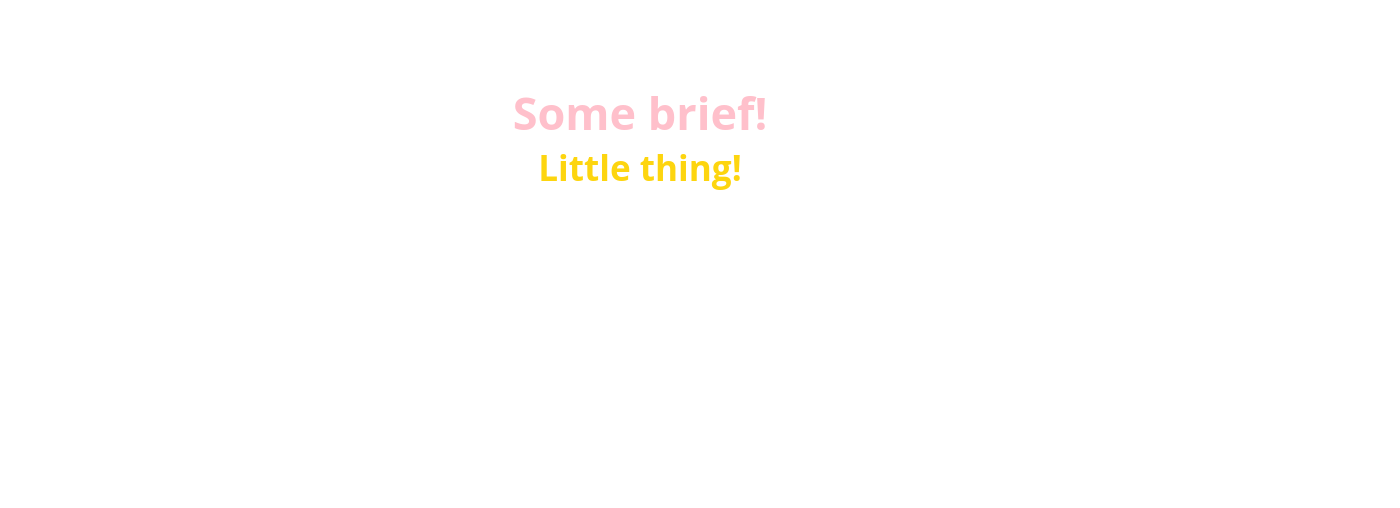
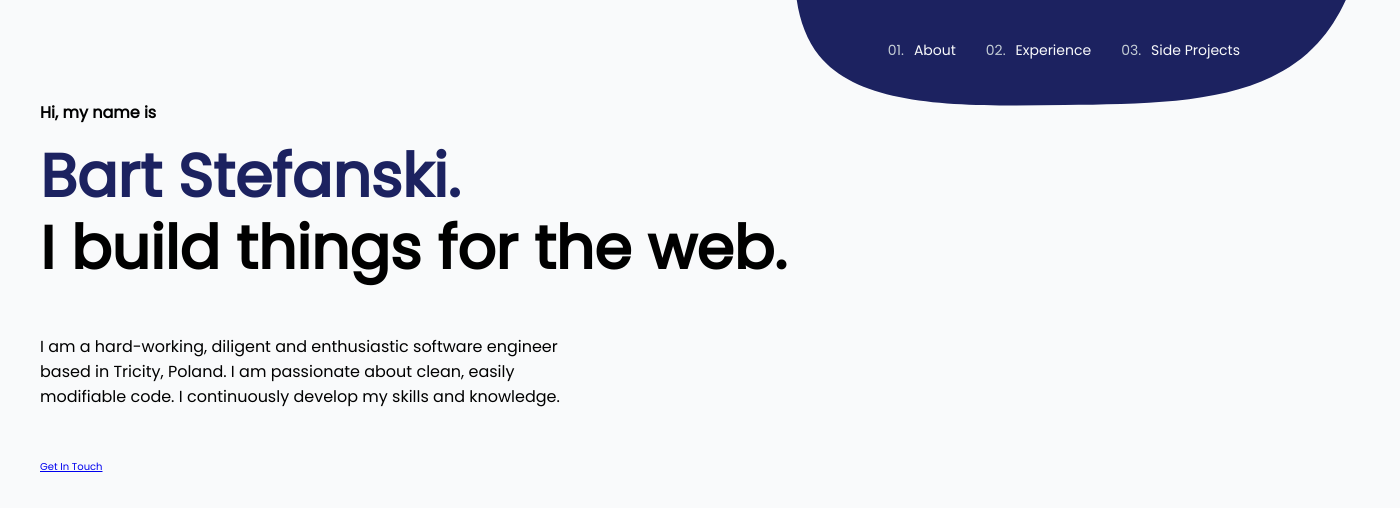
Before and after one commit to bmstefanski-archive/old-portfolio-2020, a website: page src/index.html in a window 1280 px wide. Shown: the whole page, 1400 px wide, since content can reach past the window. Drawn offline with Linux system fonts and the light colour scheme.

Commit message:
Header and introduction section

```diff
--- a/src/index.html
+++ b/src/index.html
@@ -8,9 +8,42 @@
     <link href="https://fonts.googleapis.com/css?family=Poppins&display=swap" rel="stylesheet" />
   </head>
   <body>
-    <h1>Hello World!</h1>
-    <h2>Some brief!</h2>
-    <h3>Little thing!</h3>
+    <header>
+      <ul>
+        <li><span class="header-navbar-order">01.</span><a href="#" class="header-navbar-link">About</a></li>
+        <li><span class="header-navbar-order">02.</span><a href="#" class="header-navbar-link">Experience</a></li>
+        <li><span class="header-navbar-order">03.</span><a href="#" class="header-navbar-link">Side Projects</a></li>
+      </ul>
+      <div class="header-blob">
+        <?xml version="1.0" standalone="no"?>
+        <svg width="500pt" height="500pt" viewBox="0 0 500 500" xmlns="http://www.w3.org/2000/svg">
+          <g transform="translate(250,250)">
+            <path
+              d="M201.9,-94.8C238.7,-52.8,229.8,37.3,188.5,82.5C147.2,127.7,73.6,127.8,-1.6,128.8C-76.8,129.7,-153.6,131.3,-185.5,91.6C-217.4,51.8,-204.4,-29.3,-166,-72.2C-127.6,-115,-63.8,-119.5,9.4,-124.9C82.6,-130.3,165.1,-136.7,201.9,-94.8Z"
+              fill="#1c2260"
+            />
+          </g>
+        </svg>
+      </div>
+    </header>
+    <div class="wrapper">
+      <main>
+        <section id="introduction-section">
+          <h1>Hi, my name is</h1>
+          <h2>Bart Stefanski.</h2>
+          <h3>I build things for the web.</h3>
+          <p class="description">
+            I am a hard-working, diligent and enthusiastic software engineer based in Tricity, Poland. I am passionate
+            about clean, easily modifiable code. I continuously develop my skills and knowledge.
+          </p>
+          <div class="introdcution-buttons-list">
+            <a href="#" class="social-link--github"></a>
+            <a href="#" class="social-link--linkedin"></a>
+            <a href="#" class="social-link--mail">Get In Touch</a>
+          </div>
+        </section>
+      </main>
+    </div>
     <script src="js/main.js"></script>
   </body>
 </html>
--- a/src/sass/base/_base.sass
+++ b/src/sass/base/_base.sass
@@ -9,6 +9,14 @@
 
 html
   font-size: 62.5%
+  font-family: 'Poppins', sans-serif
 
 body
   box-sizing: border-box
+  background-color: #F9FAFB
+  width: 100vw
+  overflow: hidden
+
+.wrapper
+  max-width: 120rem
+  margin: 0 auto
--- a/src/sass/components/_background.sass
+++ /dev/null
@@ -1,13 +0,0 @@
-body
-  background-image: url('/assets/images/background.jpg')
-  background-size: cover
-  color: #fff
-  font-size: 3rem
-  text-align: center
-  font-family: 'Open Sans'
-h1:hover
-  transform: translateY(-.5rem)
-h2
-  color: pink
-h3
-  color: #fdd50f
--- a/src/sass/components/_components.sass
+++ b/src/sass/components/_components.sass
@@ -1,3 +1 @@
 // One sass file per component
-
-@import './background.sass'
--- /dev/null
+++ b/src/sass/layout/_header.sass
@@ -0,0 +1,30 @@
+header
+  position: relative
+  height: 10rem
+  padding: 2.5rem
+
+  .header-blob
+    position: absolute
+    opacity: 1
+    top: -40rem
+    right: -12rem
+
+  ul
+    display: flex
+    justify-content: flex-end
+
+    list-style: none
+
+    li
+      z-index: 9999
+
+      padding: 1.5rem
+      font-size: 1.4rem
+
+      .header-navbar
+        &-order
+          margin-right: 1rem
+          color: #C4CDD5
+        &-link, a:visited, a:active
+          text-decoration: none
+          color: #F9FAFB
--- /dev/null
+++ b/src/sass/layout/_introduction.sass
@@ -0,0 +1,22 @@
+#introduction-section
+  display: flex
+  flex-direction: column
+  align-items: flex-start
+  width: 100%
+
+  h1
+    font-size: 1.6rem
+    margin-bottom: 1.5rem
+  h2
+    color: #1c2260
+    font-size: 6rem
+    line-height: 1.2
+
+  h3
+    font-size: 6rem
+    line-height: 1.2
+
+  p
+    margin: 5rem 0
+    font-size: 1.6rem
+    max-width: 45%
--- a/src/sass/layout/_layout.sass
+++ b/src/sass/layout/_layout.sass
@@ -1 +1,4 @@
 // Overall layout of the project
+
+@import './header'
+@import './introduction'
```
Also changed, not shown: src/assets/images/blob-shape.svg (added), src/css/main.css.
